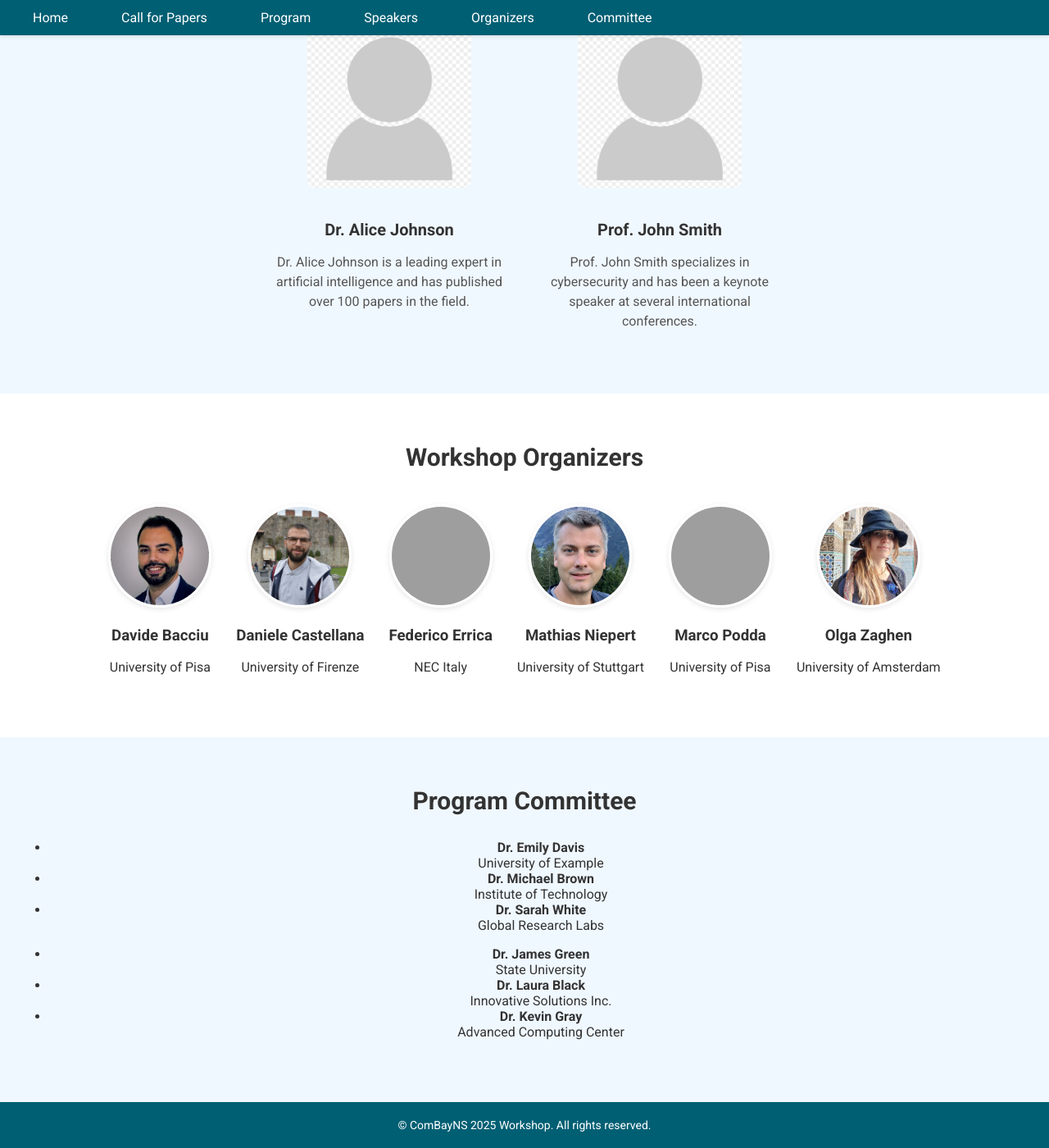
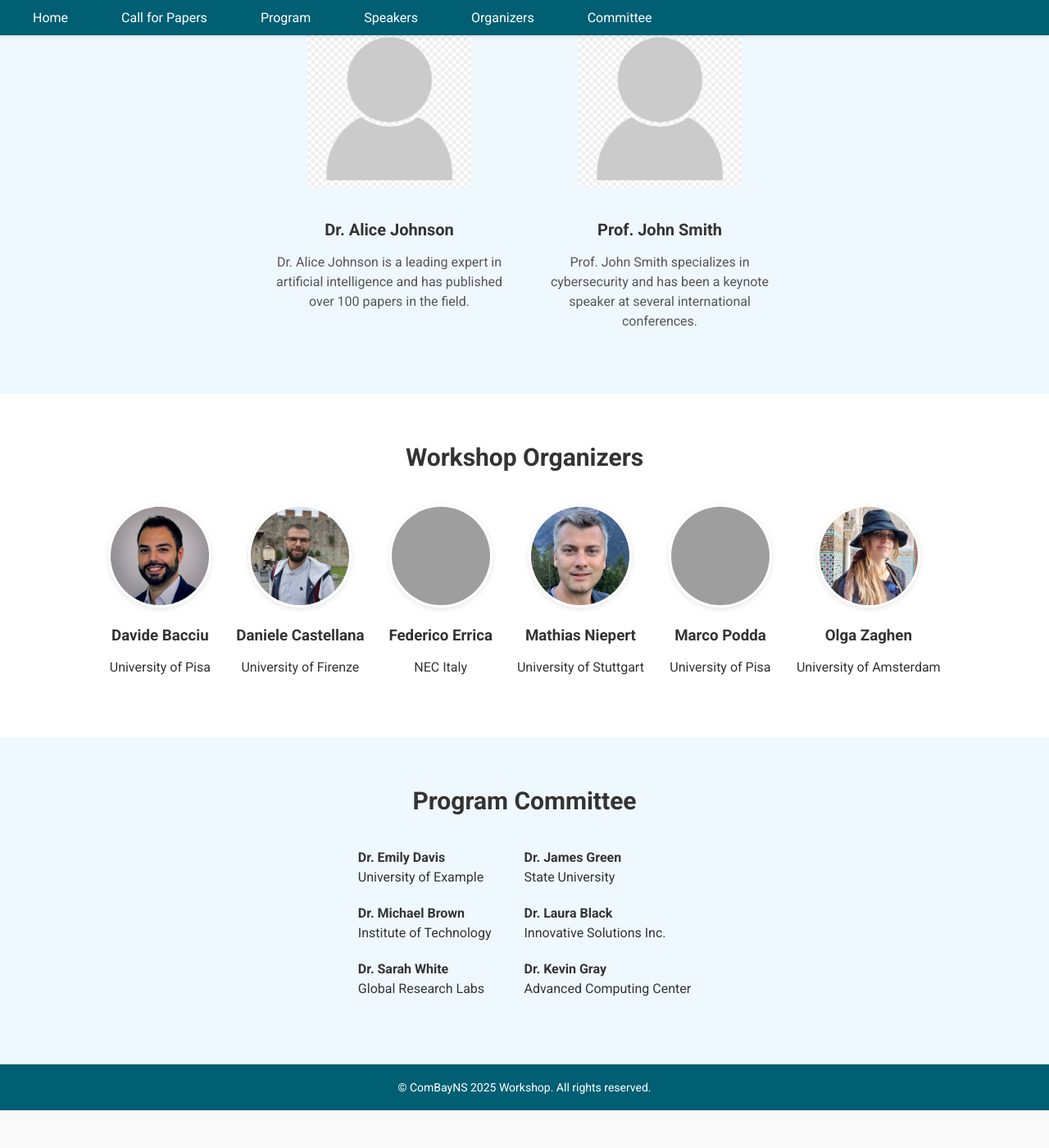
Before and after one commit to combayns2025/combayns2025.github.io, a Jekyll site: the page built from index.md, in a window 1280 px wide and 1400 px high, scrolled down 1066 px. Shown: the whole window at 82% size. Built offline with Jekyll 4.4.1, drawn with Linux system fonts in a browser that asks for light colours; after the commit the page ends 2420 px from its top, so only the background shows below that; grey boxes are pictures that could not be loaded.

Commit message:
Update style.css

```diff
--- a/assets/css/style.css
+++ b/assets/css/style.css
@@ -277,35 +277,32 @@ main {
 #program-committee {
   padding: 60px 20px;
   background-color: #f0f8ff;
-  text-align: center;
 }
 
 #program-committee h2 {
+  text-align: center;
   font-size: 30px;
-  margin-bottom: 30px;
+  margin-bottom: 40px;
 }
 
-.committee-members {
+.committee-container {
+  display: flex;
+  justify-content: center;
+  gap: 40px;
+}
+
+.committee-column {
   list-style: none;
   padding: 0;
-  display: flex;
-  justify-content: center;
-  gap: 30px;
-  flex-wrap: wrap;
-  align-items: center;
+  margin: 0;
 }
 
-.committee-member {
-  text-align: center;
-  width: 120px; /* Optional: limits the size of each list item */
-}
-
-.committee-member p {
-  margin-top: 10px;
+.committee-column li {
   font-size: 16px;
   color: #333;
+  margin-bottom: 20px;
+  line-height: 1.5;
 }
-
 /* Call for Papers Section */
 #call-for-papers {
   padding: 40px 20px;
```
